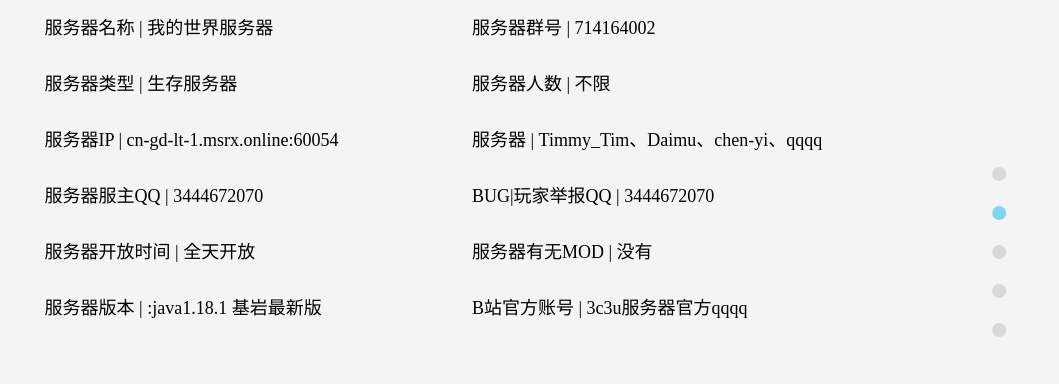
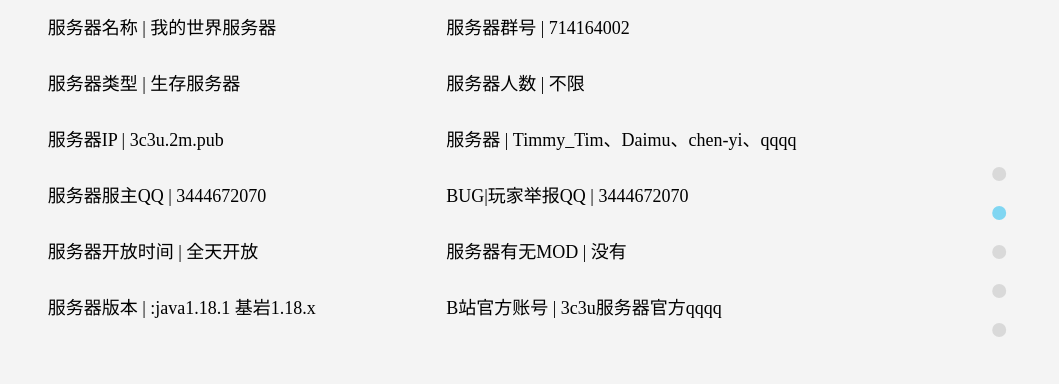
Before and after one commit to bet-io/3c3u, a plain HTML site: page index.html in a window 1280 px wide. Both pictures are taken after a click on the link 1220 px from the left and 407 px from the top of the page. Shown: the part 194-578 px from the top of the page, 221-1280 px from the left. Drawn offline with Linux system fonts and the light colour scheme; a web font is replaced by a local one.

Commit message:
Update index.html

```diff
--- a/index.html
+++ b/index.html
@@ -81,7 +81,7 @@ a{cursor:url('http://dlam1.3vfree.net/db/cur/yes-blue/2.cur'), auto;}
 						<td>服务器人数 | 不限</td>
 					</tr>
 					<tr>
-						<td>服务器IP | cn-gd-lt-1.msrx.online:60054</td>
+						<td>服务器IP | 3c3u.2m.pub</td>
 
 						<td>服务器 | Timmy_Tim、Daimu、chen-yi、qqqq</td>
 					</tr>
@@ -94,7 +94,7 @@ a{cursor:url('http://dlam1.3vfree.net/db/cur/yes-blue/2.cur'), auto;}
 						<td>服务器有无MOD | 没有</td>
 					</tr>
 					<tr>
-						<td>服务器版本 | :java1.18.1 基岩最新版 </td>
+						<td>服务器版本 | :java1.18.1 基岩1.18.x </td>
 						<td>B站官方账号 | 3c3u服务器官方qqqq</td>
 					</tr>
 					<tr>
@@ -199,7 +199,7 @@ a{cursor:url('http://dlam1.3vfree.net/db/cur/yes-blue/2.cur'), auto;}
 			    <div class="work_text">
 			      	<div class="triangle-left"></div>
 			      	<div class="exCon">
-				        <h4>暂无</h4>
+				        <h4>Raylte</h4>
 				        <h5>暂无</h5>
 				        <p>暂无</p>
 				        <p>暂无</p>
```
